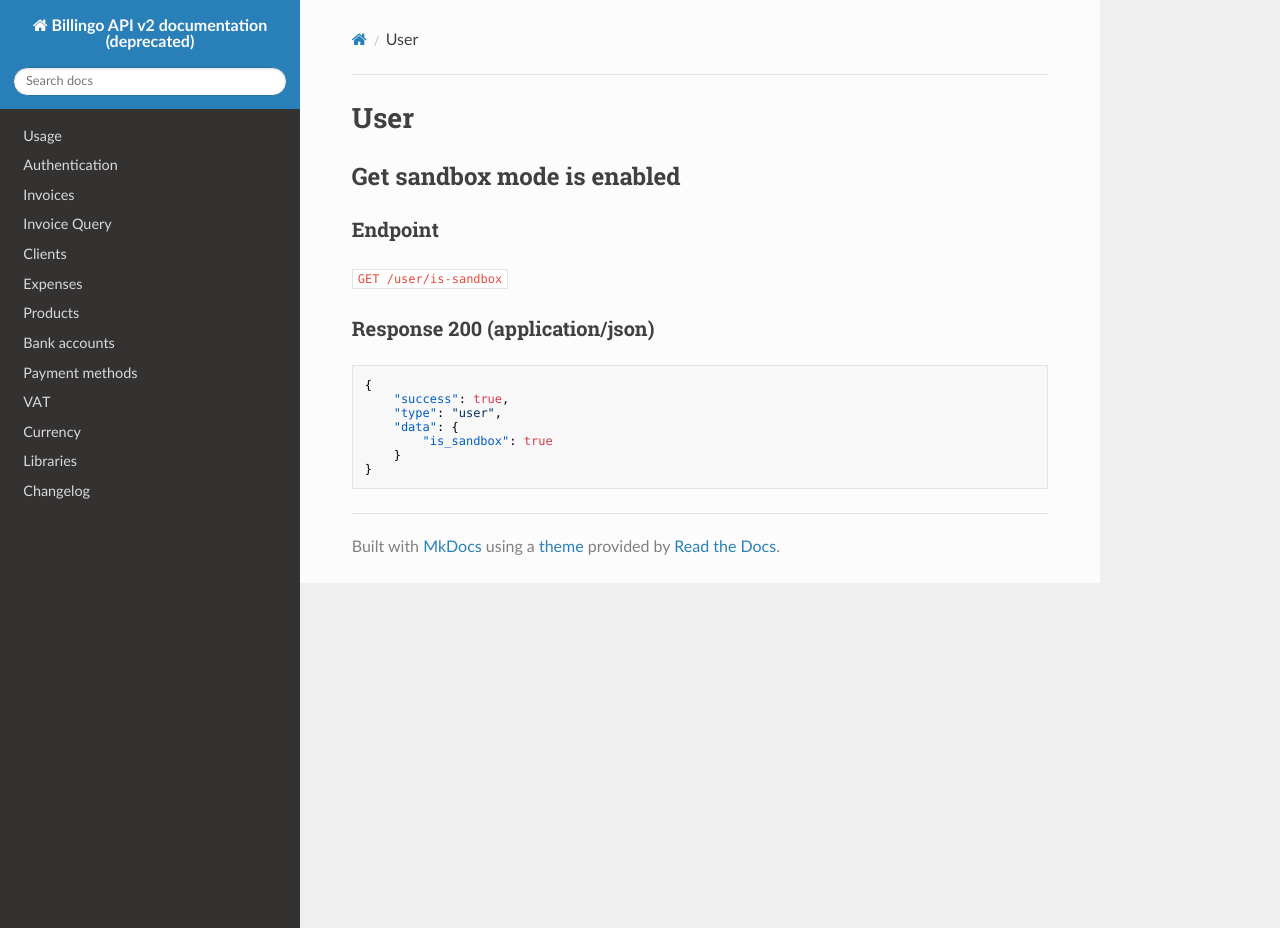
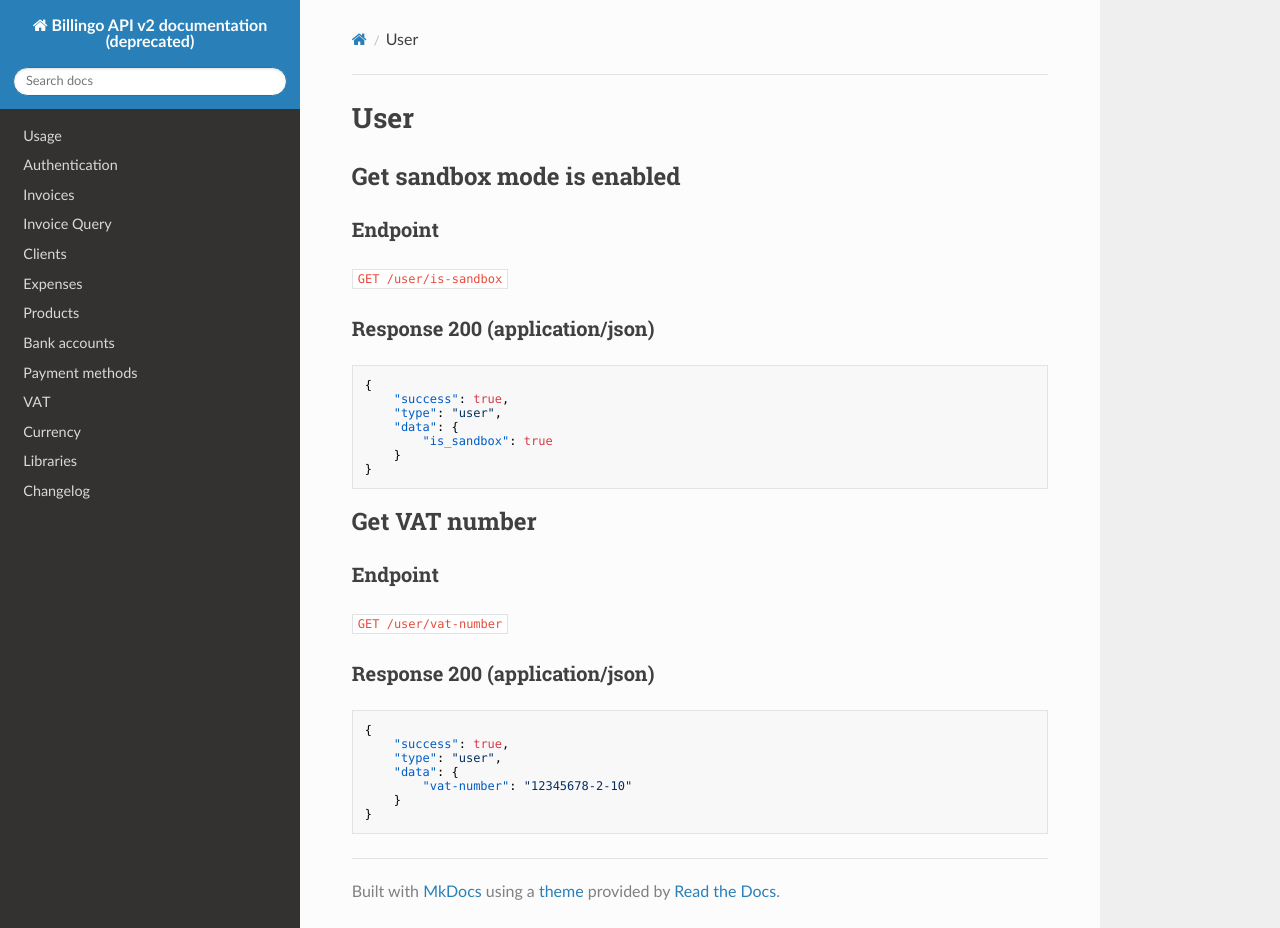
Before and after one commit to octonull/Billingo-API-docs, an MkDocs documentation site: the page built from docs/user.md, in a window 1280 px wide and 928 px high. Built offline with MkDocs 1.6.1, drawn with Linux system fonts in a browser that asks for light colours; nearby versions of some CDN libraries; old or Windows-style settings are respelled for this version of MkDocs.

Commit message:
add vat number endpoint documentation

````diff
--- a/docs/user.md
+++ b/docs/user.md
@@ -17,3 +17,21 @@
     }
 }
 ```
+
+## Get VAT number
+
+### Endpoint
+
+`GET /user/vat-number`
+
+### Response 200 (application/json)
+
+```json
+{
+    "success": true,
+    "type": "user",
+    "data": {
+        "vat-number": "12345678-2-10"
+    }
+}
+```
````
